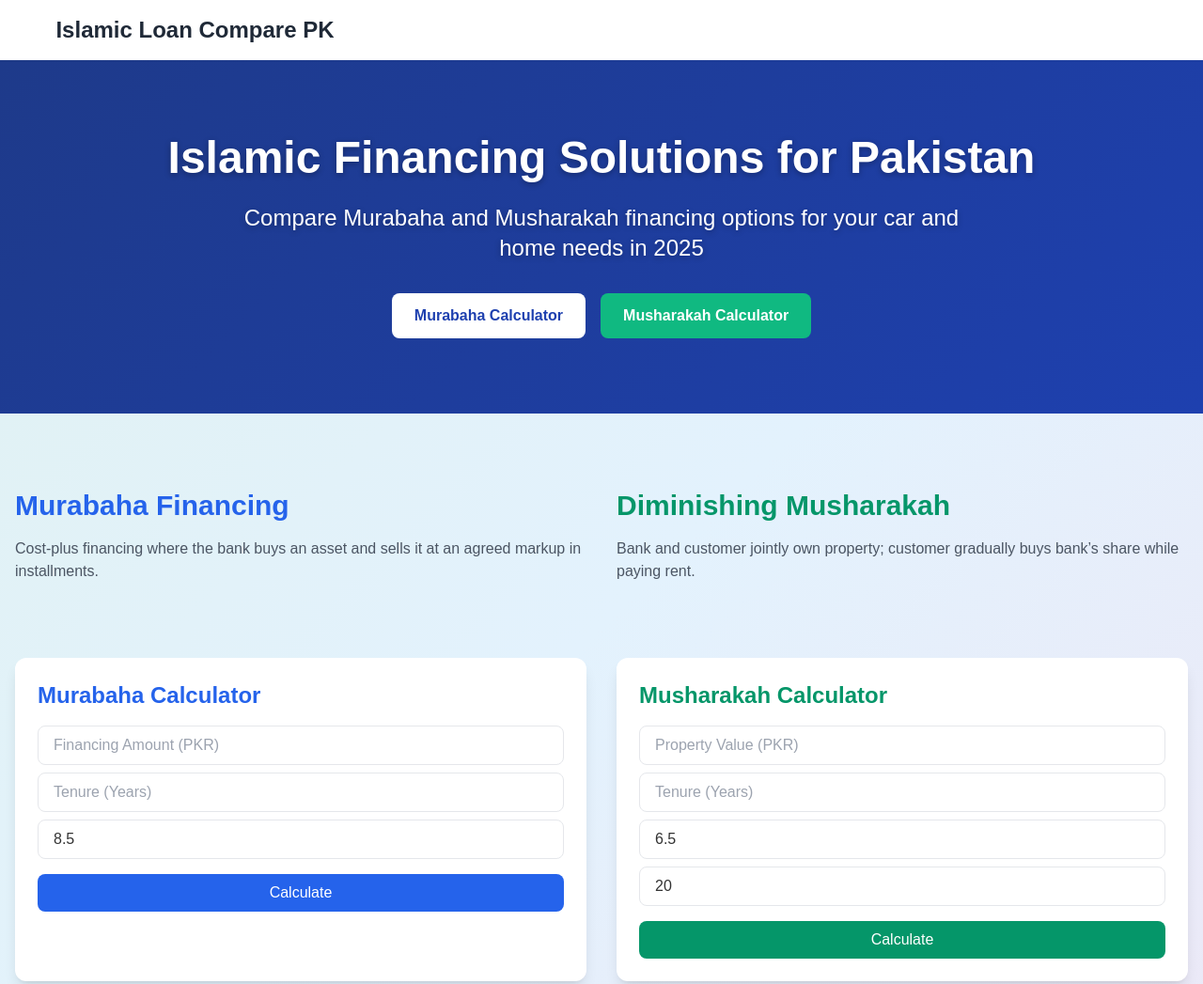
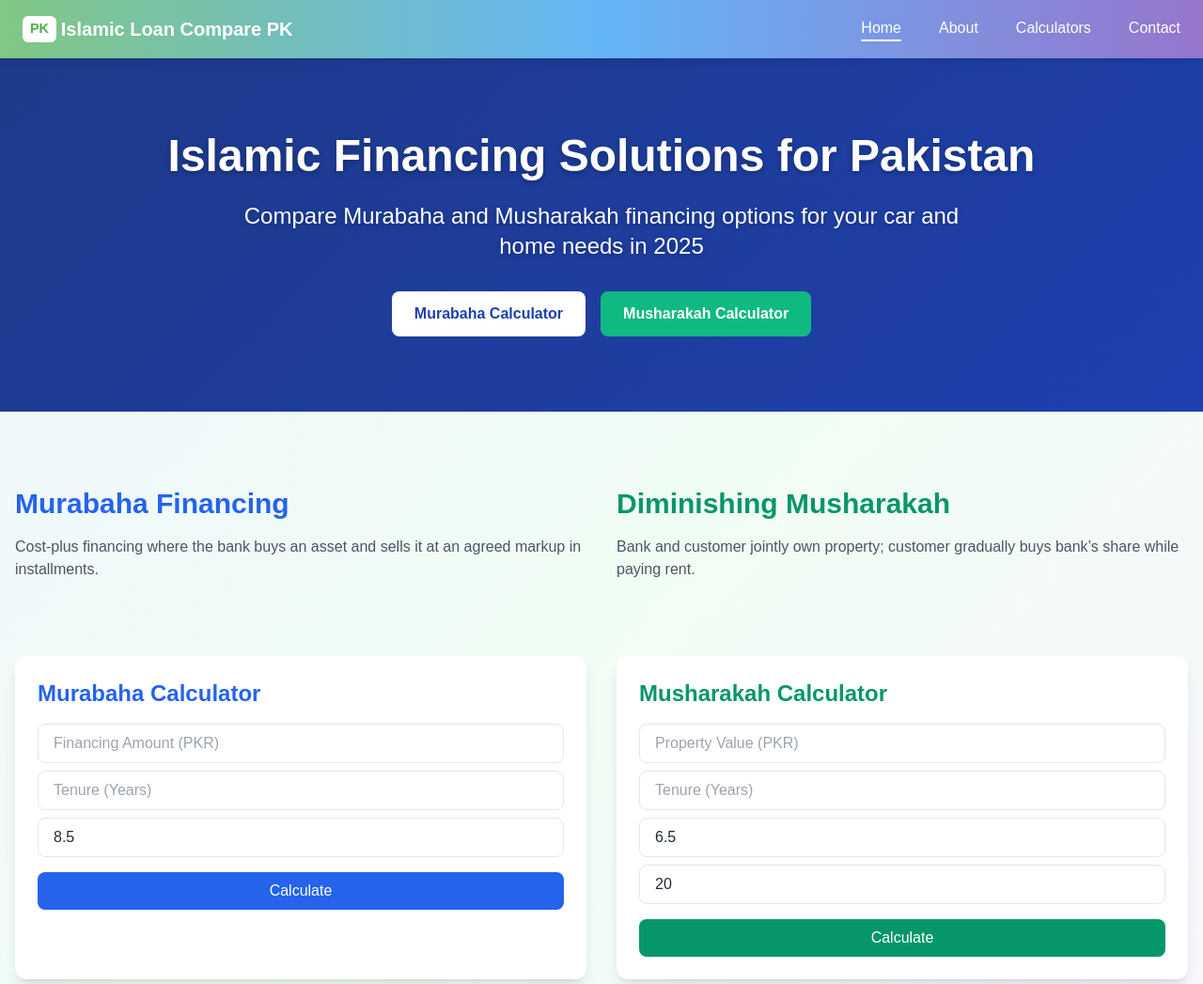
Before and after one commit to Hafsa158202/loan-calculator-pakistan, a plain HTML site: page Islamic_financing_solution.html in a window 1280 px wide. Shown: the top 1047 px of the page at 94% size. Drawn offline with nearby package versions, Linux system fonts and the light colour scheme.

Commit message:
Update Islamic_financing_solution.html

```diff
--- a/Islamic_financing_solution.html
+++ b/Islamic_financing_solution.html
@@ -4,50 +4,86 @@
   <meta charset="UTF-8" />
   <meta name="viewport" content="width=device-width, initial-scale=1.0"/>
   <title>Islamic Financing Solution - Pakistan 2025</title>
+
+  <!-- Tailwind + AOS + Feather Icons -->
   <script src="https://cdn.tailwindcss.com"></script>
   <link rel="stylesheet" href="style.css">
+  <link href="https://unpkg.com/aos@2.3.1/dist/aos.css" rel="stylesheet">
   <script src="https://unpkg.com/aos@2.3.1/dist/aos.js"></script>
-  <link href="https://unpkg.com/aos@2.3.1/dist/aos.css" rel="stylesheet">
   <script src="https://cdn.jsdelivr.net/npm/feather-icons/dist/feather.min.js"></script>
 </head>
-<body class="bg-gray-50">
 
-<header class="bg-white shadow-sm sticky top-0 z-50">
-  <div class="container mx-auto px-4 py-4 flex justify-between items-center">
-    <a href="#" class="flex items-center text-2xl font-bold text-gray-800">
-      <span class="badge text-white px-2 py-1 rounded-md text-sm mr-2">PK</span>
+<body class="bg-gradient-to-br from-blue-50 via-green-50 to-purple-50 text-gray-800">
+
+  <!-- 🌈 HEADER -->
+  <header class="site-header">
+    <div class="header-inner container mx-auto">
+      <a href="#" class="logo flex items-center">
+        <span class="badge">PK</span>
         Islamic Loan Compare PK
       </a>
+      <nav class="main-nav hidden md:flex space-x-6">
+        <a href="#" class="nav-link active">Home</a>
+        <a href="#">About</a>
+        <a href="#">Calculators</a>
+        <a href="#">Contact</a>
+      </nav>
+      <button class="nav-toggle md:hidden" onclick="document.querySelector('.side-menu').classList.add('open')">
+        ☰
+      </button>
+    </div>
+
+    <!-- Mobile Menu -->
+    <div class="side-menu">
+      <button class="close-btn" onclick="document.querySelector('.side-menu').classList.remove('open')">✕</button>
+      <a href="#" class="active">Home</a>
+      <a href="#">About</a>
+      <a href="#">Calculators</a>
+      <a href="#">Contact</a>
     </div>
   </header>
 
-<section class="hero-gradient text-white py-20">
-  <div class="container mx-auto px-4 text-center" data-aos="fade-up">
+  <!-- 💙 HERO SECTION -->
+  <section class="hero-gradient text-white py-20 text-center">
+    <div class="container mx-auto px-4" data-aos="fade-up">
       <h1 class="text-4xl md:text-5xl font-bold mb-6">Islamic Financing Solutions for Pakistan</h1>
-    <p class="text-xl md:text-2xl mb-8 max-w-3xl mx-auto">Compare Murabaha and Musharakah financing options for your car and home needs in 2025</p>
+      <p class="text-xl md:text-2xl mb-8 max-w-3xl mx-auto">
+        Compare Murabaha and Musharakah financing options for your car and home needs in 2025
+      </p>
       <div class="flex flex-col sm:flex-row justify-center gap-4">
-      <a href="#murabahaForm" class="bg-white text-blue-800 font-semibold px-6 py-3 rounded-lg hover:bg-gray-100 transition">Murabaha Calculator</a>
-      <a href="#musharakahForm" class="bg-emerald-500 text-white font-semibold px-6 py-3 rounded-lg hover:bg-emerald-600 transition">Musharakah Calculator</a>
+        <a href="#murabahaForm" class="bg-white text-blue-800 font-semibold px-6 py-3 rounded-lg hover:bg-gray-100 transition">
+          Murabaha Calculator
+        </a>
+        <a href="#musharakahForm" class="bg-emerald-500 text-white font-semibold px-6 py-3 rounded-lg hover:bg-emerald-600 transition">
+          Musharakah Calculator
+        </a>
       </div>
     </div>
   </section>
 
+  <!-- 🧮 MAIN CONTENT -->
   <main class="container mx-auto px-4 py-12">
 
     <section class="mb-16 grid md:grid-cols-2 gap-8" data-aos="fade-up">
       <div>
         <h2 class="text-3xl font-bold text-blue-600 mb-4">Murabaha Financing</h2>
-      <p class="text-gray-600 mb-4">Cost-plus financing where the bank buys an asset and sells it at an agreed markup in installments.</p>
+        <p class="text-gray-600 mb-4">
+          Cost-plus financing where the bank buys an asset and sells it at an agreed markup in installments.
+        </p>
       </div>
       <div>
         <h2 class="text-3xl font-bold text-emerald-600 mb-4">Diminishing Musharakah</h2>
-      <p class="text-gray-600 mb-4">Bank and customer jointly own property; customer gradually buys bank’s share while paying rent.</p>
+        <p class="text-gray-600 mb-4">
+          Bank and customer jointly own property; customer gradually buys bank’s share while paying rent.
+        </p>
       </div>
     </section>
 
+    <!-- Calculators -->
     <section id="calculators" class="mb-16" data-aos="fade-up">
       <div class="grid md:grid-cols-2 gap-8">
 
+        <!-- Murabaha -->
         <div id="murabahaForm" class="bg-white p-6 rounded-xl shadow-lg calculator-card">
           <h3 class="text-2xl font-semibold text-blue-600 mb-4">Murabaha Calculator</h3>
           <input id="murabahaAmount" type="number" placeholder="Financing Amount (PKR)" class="w-full mb-2 px-4 py-2 border rounded-lg">
@@ -60,6 +96,7 @@
           </div>
         </div>
 
+        <!-- Musharakah -->
         <div id="musharakahForm" class="bg-white p-6 rounded-xl shadow-lg calculator-card">
           <h3 class="text-2xl font-semibold text-emerald-600 mb-4">Musharakah Calculator</h3>
           <input id="musharakahAmount" type="number" placeholder="Property Value (PKR)" class="w-full mb-2 px-4 py-2 border rounded-lg">
@@ -77,6 +114,7 @@
     </section>
   </main>
 
+  <!-- 🌈 FOOTER -->
   <footer class="site-footer">
     <div class="space-x-4 mb-2">
       <a href="#" class="hover:underline">About Us</a>
@@ -87,7 +125,7 @@
     <p class="footer-copy">© 2025 Islamic Loan Compare PK. All rights reserved.</p>
   </footer>
 
-
+  <!-- ⚙️ Scripts -->
   <script>
     AOS.init({duration:800,once:true});
     feather.replace();
```
Lines whose indentation alone changed are shown as unchanged.
